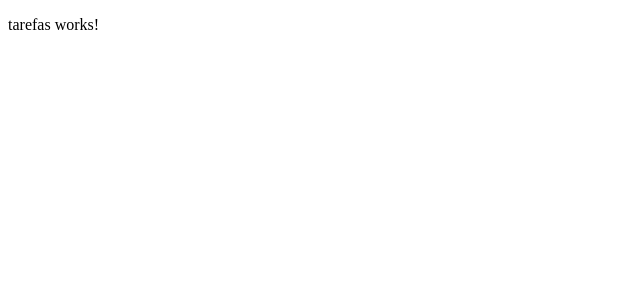
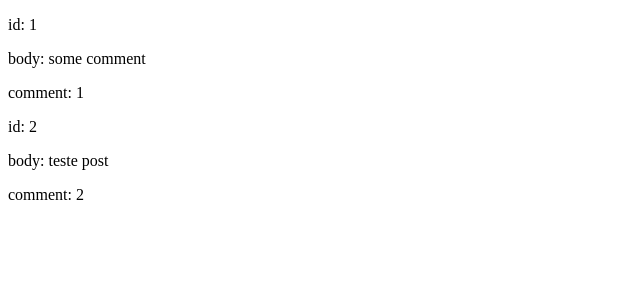
Before and after one commit to Josemalyson/poc, an Angular app: page /tarefas in a window 1280 px wide. Shown: the top 300 px of the page, without its empty margins (0-640 px from the left). Built offline with nearby package versions, Linux system fonts and the light colour scheme; data requests are answered from the project's data file.

Commit message:
Adicionando chamada get ao arquivo json-server

```diff
--- a/db.json
+++ b/db.json
@@ -3,6 +3,11 @@
     {
       "id": 1,
       "title": "json-server",
+      "author": "typicode"
+    },
+    {
+      "id": 2,
+      "title": "teste-server",
       "author": "typicode"
     }
   ],
@@ -14,8 +19,8 @@
     },
     {
       "id": 2,
-      "title": "teste post",
-      "author": "typicode2"
+      "body": "teste post",
+      "postId": 2
     }
   ],
   "profile": {
--- a/src/app/app.module.ts
+++ b/src/app/app.module.ts
@@ -3,6 +3,7 @@ import { NgModule } from '@angular/core';
 
 import { AppComponent } from './app.component';
 import { AppRoutingModule } from './app-routing.module';
+import { HttpClientModule } from '@angular/common/http';
 
 @NgModule({
   declarations: [
@@ -10,6 +11,7 @@ import { AppRoutingModule } from './app-routing.module';
   ],
   imports: [
     BrowserModule,
+    HttpClientModule,
     AppRoutingModule
   ],
   providers: [],
--- /dev/null
+++ b/src/app/tarefas/Comments.ts
@@ -0,0 +1,7 @@
+import { Title } from '@angular/platform-browser';
+
+export interface Comments {
+    id;
+    body;
+    postId;
+}
--- a/src/app/tarefas/tarefas.component.html
+++ b/src/app/tarefas/tarefas.component.html
@@ -1,3 +1,5 @@
-<p>
-  tarefas works!
-</p>
+<div *ngFor="let comment of comments">
+  <p>id:  {{comment.id}}</p>
+  <p>body: {{comment.body}}</p>
+  <p>comment: {{comment.postId}}</p>
+</div>
--- a/src/app/tarefas/tarefas.component.ts
+++ b/src/app/tarefas/tarefas.component.ts
@@ -1,4 +1,6 @@
 import { Component, OnInit } from '@angular/core';
+import { TarefasService } from './tarefas.service';
+import { Comments } from './Comments';
 
 @Component({
   selector: 'app-tarefas',
@@ -7,9 +9,12 @@ import { Component, OnInit } from '@angular/core';
 })
 export class TarefasComponent implements OnInit {
 
-  constructor() { }
+  comments: Comments[];
+
+  constructor(private tarefaService: TarefasService) { }
 
   ngOnInit() {
+    this.tarefaService.listar().subscribe(data => this.comments = data);
   }
 
 }
--- /dev/null
+++ b/src/app/tarefas/tarefas.service.ts
@@ -0,0 +1,18 @@
+import { Injectable } from '@angular/core';
+import { HttpClient } from '@angular/common/http';
+import { Comments } from './Comments';
+
+
+@Injectable({
+  providedIn: 'root'
+})
+export class TarefasService {
+
+  constructor(private http: HttpClient) { }
+
+
+  listar () {
+    return this.http.get<Comments[]>('http://localhost:3000/comments');
+  }
+
+}
```
Also changed, not shown: 1 other file (tests, documents, lock files or other folders).
